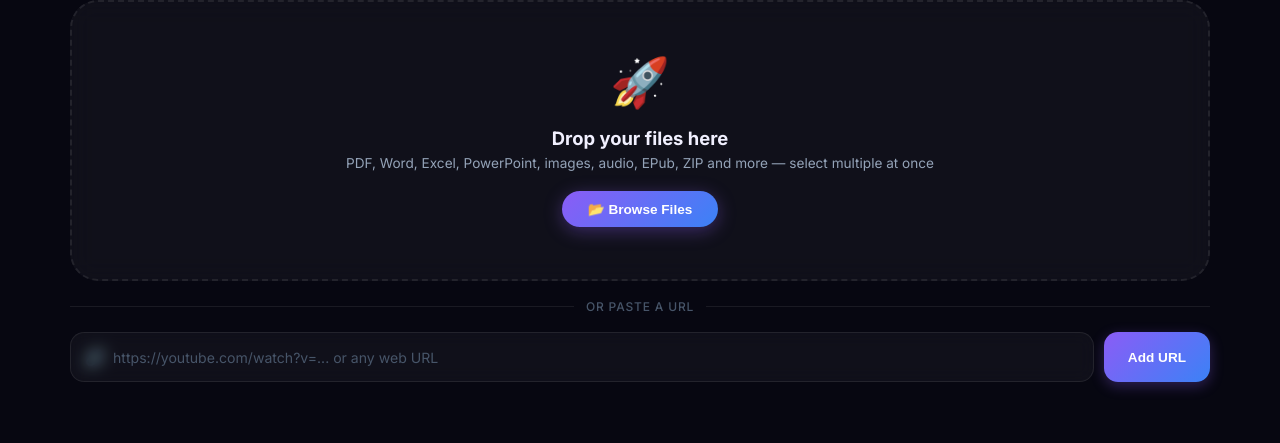
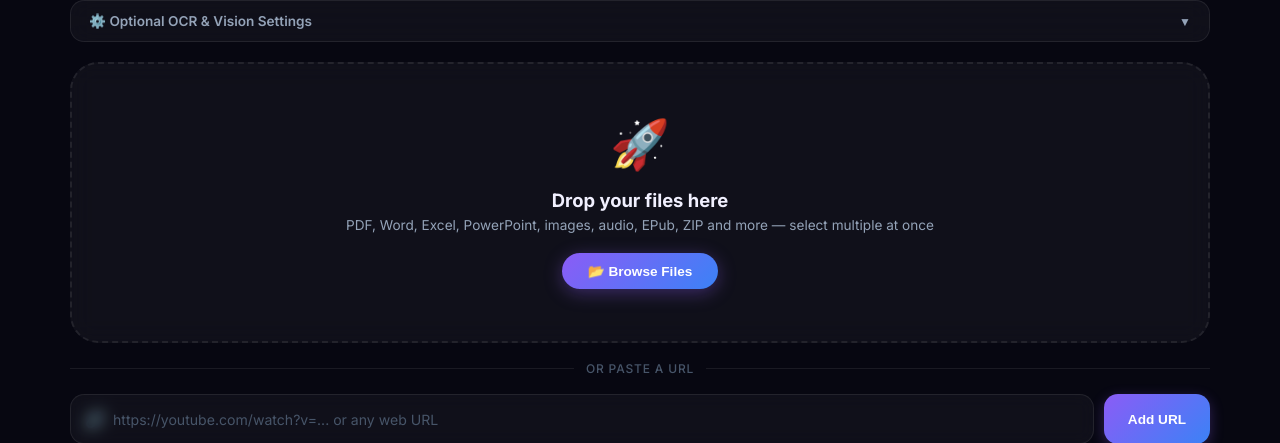
Before and after one commit to umuxt/mdConvertor, a Flask app: page / in a window 1280 px wide. Shown: the part 198-641 px from the top of the page. Run offline with Flask 3, Linux system fonts and the light colour scheme; parts of the project's set-up code (start-up, migrations or seed data) failed here and were passed over; some libraries are stand-ins or nearby versions.

Commit message:
feat: optimize size, add optional OpenAI Vision OCR/captioning panel, disable yt-dlp caching

```diff
--- a/requirements.txt
+++ b/requirements.txt
@@ -6,3 +6,5 @@ yt-dlp
 youtube-transcript-api
 extract-msg
 ebooklib
+markitdown-ocr
+openai
--- a/server.py
+++ b/server.py
@@ -25,7 +25,7 @@ TEMPLATE_DIR = os.environ.get(
 app = Flask(__name__, template_folder=TEMPLATE_DIR)
 app.config["MAX_CONTENT_LENGTH"] = 256 * 1024 * 1024  # 256 MB upload limit
 
-md = MarkItDown()
+md = MarkItDown(enable_plugins=True)
 
 # ── Allowed extensions ────────────────────────────────────────────────────────
 ALLOWED_EXTENSIONS = {
@@ -58,6 +58,7 @@ def convert_youtube(url: str) -> str:
             "skip_download": True,
             "writesubtitles": False,
             "writeautomaticsub": False,
+            "cachedir": False,  # Disable caching to prevent disk clutter
         }
 
         with yt_dlp.YoutubeDL(ydl_opts) as ydl:
@@ -170,13 +171,24 @@ def convert_file():
         return jsonify({"error": f"File type not supported: {file.filename}"}), 415
 
     ext = file.filename.rsplit(".", 1)[-1].lower() if "." in file.filename else "bin"
+    key = request.form.get("key", "").strip()
+    model = request.form.get("model", "gpt-4o-mini").strip()
     tmp_path = None
     try:
         with tempfile.NamedTemporaryFile(suffix=f".{ext}", delete=False) as tmp:
             tmp_path = tmp.name
             file.save(tmp_path)
 
-        result = md.convert(tmp_path)
+        conv_kwargs = {}
+        if key:
+            try:
+                from openai import OpenAI
+                conv_kwargs["llm_client"] = OpenAI(api_key=key)
+                conv_kwargs["llm_model"] = model
+            except Exception as e:
+                return jsonify({"error": f"OpenAI initialization failed: {e}"}), 400
+
+        result = md.convert(tmp_path, **conv_kwargs)
         markdown_text = result.text_content
 
         return jsonify({
@@ -216,7 +228,18 @@ def convert_url():
             })
 
         # Generic URL
-        result = md.convert(url)
+        key = data.get("key", "").strip()
+        model = data.get("model", "gpt-4o-mini").strip()
+        conv_kwargs = {}
+        if key:
+            try:
+                from openai import OpenAI
+                conv_kwargs["llm_client"] = OpenAI(api_key=key)
+                conv_kwargs["llm_model"] = model
+            except Exception as e:
+                return jsonify({"error": f"OpenAI initialization failed: {e}"}), 400
+
+        result = md.convert(url, **conv_kwargs)
         markdown_text = result.text_content
         return jsonify({
             "markdown": markdown_text,
--- a/templates/index.html
+++ b/templates/index.html
@@ -340,6 +340,46 @@
     footer { text-align:center; padding:24px 0 0; color:var(--tx3); font-size:.73rem; }
     footer a { color:var(--a1); text-decoration:none; }
     footer a:hover { text-decoration:underline; }
+
+    /* ── Settings Panel ─────────────────────────────────────────────────── */
+    .settings-panel {
+      max-width: 1140px; width: 100%; margin: 0 auto 20px;
+      background: var(--bg-glass); border: 1px solid var(--border);
+      border-radius: var(--r-md); backdrop-filter: blur(12px); -webkit-backdrop-filter: blur(12px);
+      overflow: hidden; transition: border-color .2s;
+    }
+    .settings-panel:hover { border-color: rgba(139,92,246,.2); }
+    .settings-header {
+      display: flex; align-items: center; justify-content: space-between;
+      padding: 12px 18px; cursor: pointer; user-select: none;
+      font-size: .85rem; font-weight: 600; color: var(--tx2);
+      transition: background .2s;
+    }
+    .settings-header:hover { background: rgba(255,255,255,.02); color: var(--tx1); }
+    .settings-arrow { font-size: .75rem; transition: transform .25s; }
+    .settings-panel.open .settings-arrow { transform: rotate(180deg); }
+
+    .settings-body {
+      display: none; padding: 16px 18px; border-top: 1px solid var(--border);
+      background: rgba(0,0,0,.15);
+    }
+    .settings-panel.open .settings-body { display: block; }
+
+    .settings-grid { display: grid; grid-template-columns: 2fr 1fr; gap: 16px; margin-bottom: 12px; }
+    @media(max-width: 600px) { .settings-grid { grid-template-columns: 1fr; } }
+
+    .settings-field { display: flex; flex-direction: column; gap: 6px; }
+    .settings-field label { font-size: .72rem; font-weight: 600; text-transform: uppercase; letter-spacing: .05em; color: var(--tx2); }
+    .settings-field input, .settings-field select {
+      height: 38px; padding: 0 12px; border-radius: var(--r-sm);
+      border: 1px solid var(--border); background: var(--bg-glass);
+      color: var(--tx1); font-family: var(--font); font-size: .83rem; outline: none;
+      transition: border-color .2s, box-shadow .2s;
+    }
+    .settings-field input:focus, .settings-field select:focus {
+      border-color: var(--a1); box-shadow: 0 0 0 2px rgba(139,92,246,.15);
+    }
+    .settings-note { font-size: .73rem; color: var(--tx3); line-height: 1.4; }
   </style>
 </head>
 <body>
@@ -359,6 +399,30 @@
       <span class="badge">YouTube URL</span><span class="badge">ZIP</span><span class="badge">EPub</span>
     </div>
   </header>
+
+  <!-- Settings Panel -->
+  <div class="settings-panel">
+    <div class="settings-header" id="settings-toggle">
+      <span>⚙️ Optional OCR & Vision Settings</span>
+      <span class="settings-arrow">▼</span>
+    </div>
+    <div class="settings-body" id="settings-body">
+      <div class="settings-grid">
+        <div class="settings-field">
+          <label for="openai-api-key">OpenAI API Key</label>
+          <input type="password" id="openai-api-key" placeholder="Paste your sk-... key to enable OCR/Image description" autocomplete="off" />
+        </div>
+        <div class="settings-field">
+          <label for="openai-model">Vision Model</label>
+          <select id="openai-model">
+            <option value="gpt-4o-mini">gpt-4o-mini (Fast & Cheap)</option>
+            <option value="gpt-4o">gpt-4o (Most Accurate)</option>
+          </select>
+        </div>
+      </div>
+      <p class="settings-note">Providing your API Key enables AI-powered OCR for scanned PDFs, Word/PPTX images, and detailed captions for image files. If left blank, standard offline conversion is used.</p>
+    </div>
+  </div>
 
   <main class="content">
 
@@ -442,6 +506,29 @@
 let queue = [];
 let results = []; // { id, name, markdown, chars, error? }
 let nextId = 1;
+
+/* ── Settings Panel Toggle & LocalStorage ────────────────────────────────── */
+const settingsToggle = document.getElementById('settings-toggle');
+const settingsPanel = settingsToggle.closest('.settings-panel');
+const apiKeyInput = document.getElementById('openai-api-key');
+const modelSelect = document.getElementById('openai-model');
+
+// Load settings
+apiKeyInput.value = localStorage.getItem('md_openai_api_key') || '';
+modelSelect.value = localStorage.getItem('md_openai_model') || 'gpt-4o-mini';
+
+// Save settings on input/change
+apiKeyInput.addEventListener('input', () => {
+  localStorage.setItem('md_openai_api_key', apiKeyInput.value.trim());
+});
+modelSelect.addEventListener('change', () => {
+  localStorage.setItem('md_openai_model', modelSelect.value);
+});
+
+// Toggle collapse
+settingsToggle.addEventListener('click', () => {
+  settingsPanel.classList.toggle('open');
+});
 
 /* ── Sections ──────────────────────────────────────────────────────────── */
 function showSection(id) {
@@ -575,7 +662,11 @@ async function convertAll() {
         const resp = await fetch('/api/convert-url', {
           method:'POST',
           headers:{'Content-Type':'application/json'},
-          body: JSON.stringify({url: item.url}),
+          body: JSON.stringify({
+            url: item.url,
+            key: apiKeyInput.value.trim(),
+            model: modelSelect.value
+          }),
         });
         data = await resp.json();
         if (!resp.ok || data.error) throw new Error(data.error || 'URL conversion failed');
@@ -583,6 +674,8 @@ async function convertAll() {
         msgEl.textContent = 'Uploading & converting…';
         const fd = new FormData();
         fd.append('file', item.file);
+        fd.append('key', apiKeyInput.value.trim());
+        fd.append('model', modelSelect.value);
         const resp = await fetch('/api/convert', { method:'POST', body:fd });
         data = await resp.json();
         if (!resp.ok || data.error) throw new Error(data.error || 'Conversion failed');
```
Also changed, not shown: 1 other file.
